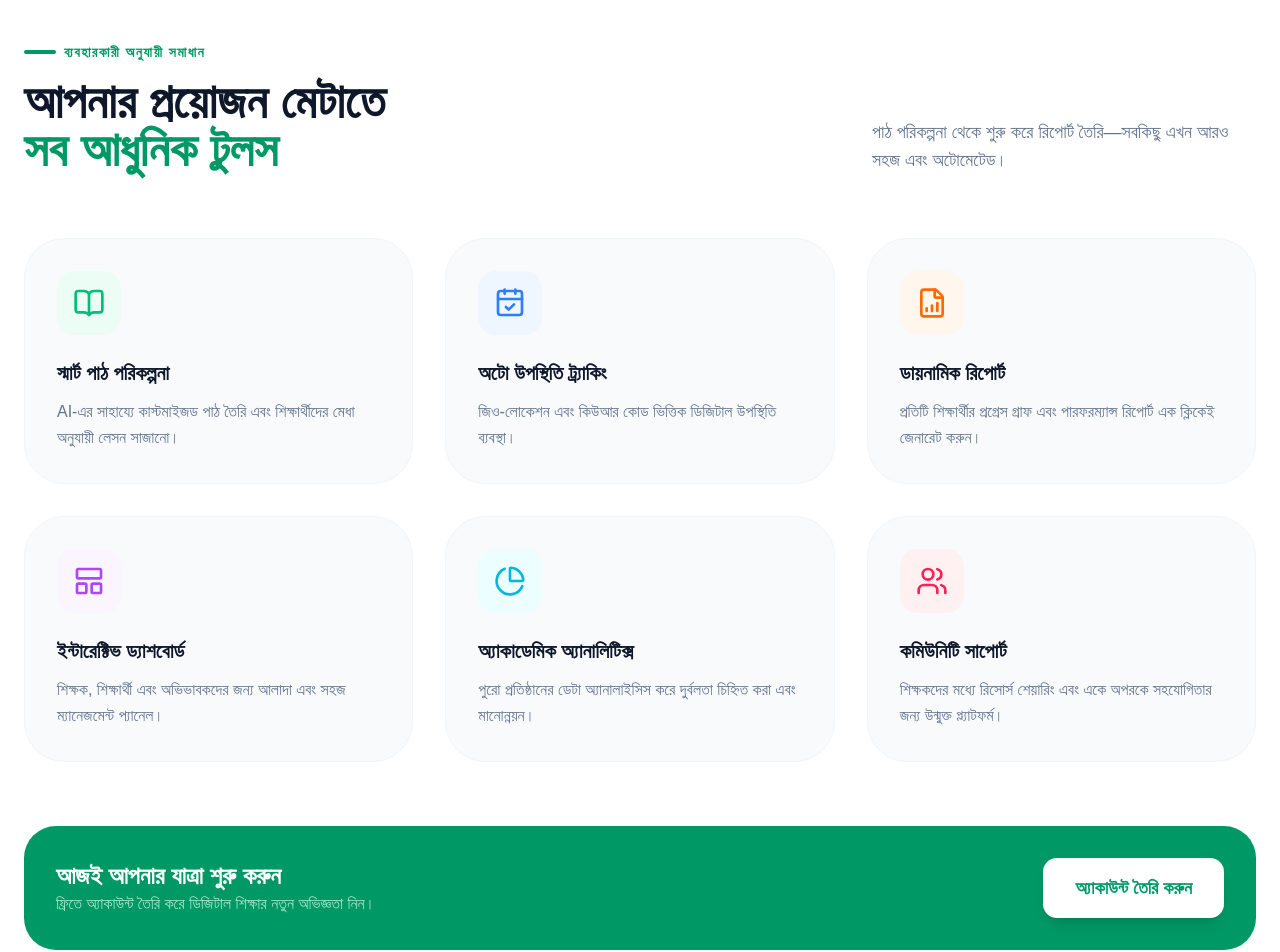
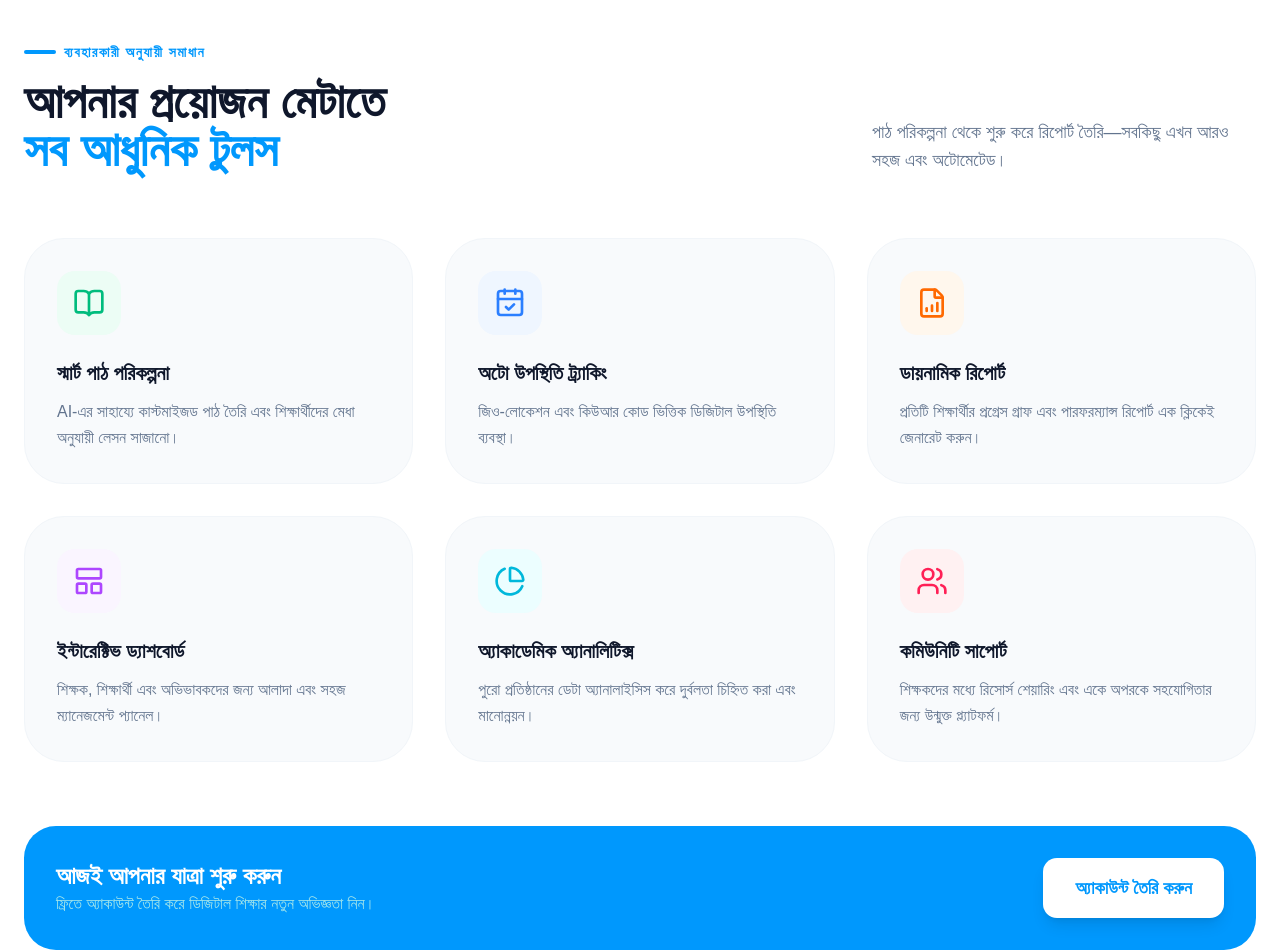
Before and after one commit to tanvermax/onetab, a React (Vite) app: page /usersolutions in a window 1280 px wide. Shown: the part 160-1112 px from the top of the page. Built offline with nearby package versions, Linux system fonts and the light colour scheme.

Commit message:
theme adjust

```diff
--- a/src/MainLayout/TeacherSolutions.tsx
+++ b/src/MainLayout/TeacherSolutions.tsx
@@ -36,13 +36,13 @@ export default function TeacherSolutions() {
             whileInView={{ opacity: 1, x: 0 }}
             transition={{ duration: 0.6 }}
           >
-            <div className="flex items-center gap-2 text-blue-600 font-bold text-sm uppercase tracking-widest mb-4">
-              <div className="h-1 w-8 bg-blue-600 rounded-full" />
+            <div className="flex items-center gap-2 text-[#0098FD] font-bold text-sm uppercase tracking-widest mb-4">
+              <div className="h-1 w-8 bg-[#0098FD] rounded-full" />
               শিক্ষকদের জন্য সমাধান
             </div>
             <h2 className="text-3xl md:text-5xl font-black text-slate-900 dark:text-white mb-6 leading-tight">
               শিক্ষকতাই হোক আপনার মূল কাজ, <br />
-              <span className="text-blue-600">বাকিটা আমাদের ওপর।</span>
+              <span className="text-[#0098FD]">বাকিটা আমাদের ওপর।</span>
             </h2>
             <p className="text-slate-600 dark:text-slate-400 text-lg mb-10 leading-relaxed">
               কাগজ-কলমের ঝামেলা এড়িয়ে ডিজিটাল পদ্ধতিতে ক্লাস ম্যানেজমেন্ট করুন। আমরা শিক্ষকদের জন্য এনেছি এমন এক ইকোসিস্টেম যা সময় বাঁচায় এবং পাঠদানকে আনন্দদায়ক করে।
@@ -71,12 +71,12 @@ export default function TeacherSolutions() {
             className="relative"
           >
             {/* Main Image/Mockup */}
-            <div className="relative rounded-[3rem] bg-gradient-to-br from-blue-600 to-indigo-700 p-1">
+            <div className="relative rounded-[3rem] bg-gradient-to-br from-[#0098FD] to-indigo-700 p-1">
               <div className="bg-white dark:bg-slate-900 rounded-[2.8rem] overflow-hidden p-8 shadow-2xl">
                 <div className="flex items-center justify-between mb-8 border-b border-slate-100 dark:border-slate-800 pb-4">
                   <div className="flex items-center gap-3">
                     <div className="h-10 w-10 rounded-full bg-blue-100 dark:bg-blue-900/30 flex items-center justify-center">
-                      <GraduationCap className="text-blue-600" />
+                      <GraduationCap className="text-[#0098FD]" />
                     </div>
                     <div>
                       <h5 className="font-bold text-slate-900 dark:text-white text-sm">Teacher Dashboard</h5>
@@ -90,13 +90,13 @@ export default function TeacherSolutions() {
                 <div className="space-y-4">
                   <div className="h-32 rounded-2xl bg-slate-50 dark:bg-slate-800/50 flex items-center justify-center border-2 border-dashed border-slate-200 dark:border-slate-700">
                     <div className="text-center">
-                      <p className="text-2xl font-black text-blue-600">85%</p>
+                      <p className="text-2xl font-black text-[#0098FD]">85%</p>
                       <p className="text-[10px] text-slate-400 uppercase font-bold tracking-tighter">Syllabus Completed</p>
                     </div>
                   </div>
                   <div className="grid grid-cols-2 gap-4">
                     <div className="h-20 rounded-xl bg-blue-50 dark:bg-blue-900/20 p-4">
-                      <p className="text-[10px] text-blue-600 font-bold uppercase">Today's Class</p>
+                      <p className="text-[10px] text-[#0098FD] font-bold uppercase">Today's Class</p>
                       <p className="text-lg font-bold text-slate-700 dark:text-slate-300">04</p>
                     </div>
                     <div className="h-20 rounded-xl bg-emerald-50 dark:bg-emerald-900/20 p-4">
--- a/src/MainLayout/TeacherTraining.tsx
+++ b/src/MainLayout/TeacherTraining.tsx
@@ -42,19 +42,19 @@ export default function TeacherTraining() {
             whileInView={{ opacity: 1, x: 0 }}
             className="space-y-6"
           >
-            <div className="inline-flex items-center gap-2 bg-indigo-50 dark:bg-indigo-900/20 text-indigo-600 px-4 py-2 rounded-full font-bold text-xs uppercase tracking-widest">
+            <div className="inline-flex items-center gap-2 bg-indigo-50 dark:bg-indigo-900/20 text-[#0098FD] px-4 py-2 rounded-full font-bold text-xs uppercase tracking-widest">
               <GraduationCap size={16} />
               Professional Development
             </div>
             <h2 className="text-3xl md:text-5xl font-black text-slate-900 dark:text-white leading-tight">
               প্রযুক্তিতে দক্ষ শিক্ষক, <br />
-              <span className="text-indigo-600">স্মার্ট বাংলাদেশের কারিগর।</span>
+              <span className="text-[#0098FD]">স্মার্ট বাংলাদেশের কারিগর।</span>
             </h2>
             <p className="text-slate-600 dark:text-slate-400 text-lg leading-relaxed">
               আমরা শুধু ডিভাইস দিচ্ছি না, বরং প্রতিটি শিক্ষককে একজন ডিজিটাল বিশেষজ্ঞ হিসেবে গড়ে তুলছি। আমাদের বিশেষ ট্রেনিং প্রোগ্রামের মাধ্যমে আপনি শিখবেন আধুনিক বিশ্বের সমসাময়িক পাঠদান পদ্ধতি।
             </p>
 
-            <Link to={"/teachertrainingpage"} className="flex items-center gap-3 bg-indigo-600 text-white px-8 py-4 rounded-2xl font-bold hover:bg-indigo-700 transition-all shadow-xl shadow-indigo-600/20">
+            <Link to={"/teachertrainingpage"} className="flex items-center gap-3 bg-[#0098FD] text-white px-8 py-4 rounded-2xl font-bold hover:bg-indigo-700 transition-all shadow-xl shadow-[#0098FD]/20">
               ট্রেনিং মডিউল দেখুন <Compass size={20} />
             </Link >
           </motion.div>
--- a/src/MainLayout/UserSolutions.tsx
+++ b/src/MainLayout/UserSolutions.tsx
@@ -51,9 +51,9 @@ export default function UserSolutions() {
             <motion.div
               initial={{ opacity: 0, x: -20 }}
               whileInView={{ opacity: 1, x: 0 }}
-              className="flex items-center gap-2 text-emerald-600 font-bold text-sm uppercase tracking-widest mb-4"
+              className="flex items-center gap-2 text-[#0098FD] font-bold text-sm uppercase tracking-widest mb-4"
             >
-              <div className="h-1 w-8 bg-emerald-600 rounded-full" />
+              <div className="h-1 w-8 bg-[#0098FD] rounded-full" />
               ব্যবহারকারী অনুযায়ী সমাধান
             </motion.div>
             <motion.h2
@@ -62,7 +62,7 @@ export default function UserSolutions() {
               className="text-3xl md:text-5xl font-black text-slate-900 dark:text-white"
             >
               আপনার প্রয়োজন মেটাতে <br />
-              <span className="text-emerald-600">সব আধুনিক টুলস</span>
+              <span className="text-[#0098FD]">সব আধুনিক টুলস</span>
             </motion.h2 >
           </div>
           <motion.p
@@ -102,13 +102,13 @@ export default function UserSolutions() {
         <motion.div
           initial={{ opacity: 0, scale: 0.9 }}
           whileInView={{ opacity: 1, scale: 1 }}
-          className="mt-16 p-8 rounded-[2rem] bg-emerald-600 text-white flex flex-col md:flex-row items-center justify-between gap-6"
+          className="mt-16 p-8 rounded-[2rem] bg-[#0098FD] text-white flex flex-col md:flex-row items-center justify-between gap-6"
         >
           <div>
             <h4 className="text-2xl font-bold">আজই আপনার যাত্রা শুরু করুন</h4>
             <p className="text-emerald-100 opacity-80">ফ্রিতে অ্যাকাউন্ট তৈরি করে ডিজিটাল শিক্ষার নতুন অভিজ্ঞতা নিন।</p>
           </div>
-          <button className="bg-white text-emerald-600 px-8 py-4 rounded-xl font-bold text-lg shadow-lg hover:bg-emerald-50 transition-colors">
+          <button className="bg-white text-[#0098FD] px-8 py-4 rounded-xl font-bold text-lg shadow-lg hover:bg-emerald-50 transition-colors">
             অ্যাকাউন্ট তৈরি করুন
           </button>
         </motion.div>
```
